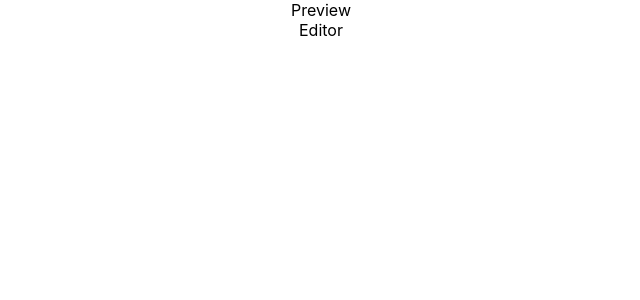
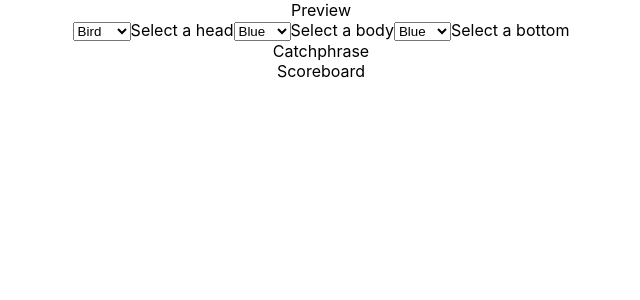
Before and after one commit to austinpapritz/character-design-react-scratch, a React (Create React App) app: page / in a window 1280 px wide. Shown: the top 300 px of the page, without its empty margins (319-959 px from the left). Built offline with nearby package versions, Linux system fonts and the light colour scheme.

Commit message:
select and options for head, body, and bottom; Catchphrase and Scoreboard improted to Editor.js

```diff
--- a/src/components/Catchphrase/Catchphrase.js
+++ b/src/components/Catchphrase/Catchphrase.js
@@ -0,0 +1,5 @@
+import React from 'react';
+
+export default function Catchphrase() {
+  return <div>Catchphrase</div>;
+}
--- a/src/components/Editor/Editor.js
+++ b/src/components/Editor/Editor.js
@@ -1,5 +1,34 @@
 import React from 'react';
 
+import Catchphrase from '../Catchphrase/Catchphrase';
+import Scoreboard from '../Scoreboard/Scoreboard';
+
 export default function Editor() {
-  return <div>Editor</div>;
+  return (
+    <div className="editor-container">
+      <select className="head-select">
+        <option value="bird">Bird</option>
+        <option value="dog">Dog</option>
+        <option value="duck">Duck</option>
+        <option value="horse">Horse</option>
+      </select>
+      <label>Select a head</label>
+      <select className="body-select">
+        <option value="blue">Blue</option>
+        <option value="dress">Dress</option>
+        <option value="pink">Pink</option>
+        <option value="red">Red</option>
+      </select>
+      <label>Select a body</label>
+      <select className="bottom-select">
+        <option value="blue">Blue</option>
+        <option value="dog">Dog</option>
+        <option value="legs">Legs</option>
+        <option value="white">White</option>
+      </select>
+      <label>Select a bottom</label>
+      <Catchphrase />
+      <Scoreboard />
+    </div>
+  );
 }
--- a/src/components/Scoreboard/Scoreboard.js
+++ b/src/components/Scoreboard/Scoreboard.js
@@ -0,0 +1,5 @@
+import React from 'react';
+
+export default function Scoreboard() {
+  return <div>Scoreboard</div>;
+}
```
Also changed, not shown: public/blue-pants.webp (deleted).
